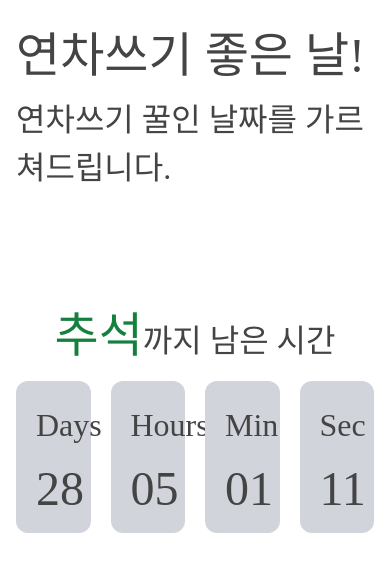
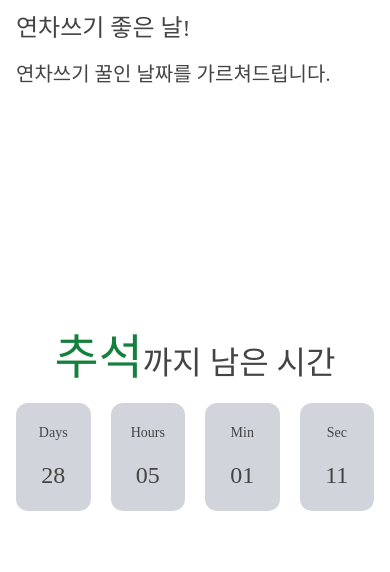
Before and after one commit to Codiving/day-off, a Next.js app: page / in a window 390 px wide. Shown: the top 572 px of the page. Built offline with nearby package versions, Linux system fonts and the light colour scheme; a web font is replaced by a local one.

Commit message:
style: Intro 컴포넌트 반응형 추가

```diff
--- a/app/components/Intro/ClosestHolidayCountDown.tsx
+++ b/app/components/Intro/ClosestHolidayCountDown.tsx
@@ -48,24 +48,24 @@ export default function ClosestHolidayCountDown(
       </h2>
       <div className="grid grid-flow-col gap-5 text-center grid-cols-4">
         <div className="flex flex-col gap-4 p-5 bg-gray-300 rounded-xl">
-          <span>Days</span>
-          <span className="text-5xl">{timeLeft.days}</span>
+          <span className="text-sm sm:text-4xl">Days</span>
+          <span className="text-2xl sm:text-5xl">{timeLeft.days}</span>
         </div>
         <div className="flex flex-col gap-4 p-5 bg-gray-300 rounded-xl">
-          <span>Hours</span>
-          <span className="text-5xl">
+          <span className="text-sm sm:text-4xl">Hours</span>
+          <span className="text-2xl sm:text-5xl">
             {String(timeLeft.hours).padStart(2, "0")}
           </span>
         </div>
         <div className="flex flex-col gap-4 p-5 bg-gray-300 rounded-xl">
-          <span>Min</span>
-          <span className="text-5xl">
+          <span className="text-sm sm:text-4xl">Min</span>
+          <span className="text-2xl sm:text-5xl">
             {String(timeLeft.minutes).padStart(2, "0")}
           </span>
         </div>
         <div className="flex flex-col gap-4 p-5 bg-gray-300 rounded-xl">
-          <span>Sec</span>
-          <span className="text-5xl">
+          <span className="text-sm sm:text-4xl">Sec</span>
+          <span className="text-2xl sm:text-5xl">
             {String(timeLeft.seconds).padStart(2, "0")}
           </span>
         </div>
--- a/app/components/Intro/index.tsx
+++ b/app/components/Intro/index.tsx
@@ -8,11 +8,13 @@ export default function Intro() {
   const holiday = getClosestHoliday();
   return (
     <div className="relative px-4 h-full">
-      <div className="py-8">
+      <div className="py-3 sm:py-8">
         <header>
-          <h1 className="text-5xl">연차쓰기 좋은 날!</h1>
+          <h1 className="text-2xl sm:text-5xl">연차쓰기 좋은 날!</h1>
         </header>
-        <p className="mt-4">연차쓰기 꿀인 날짜를 가르쳐드립니다.</p>
+        <p className="mt-4 text-xl sm:text-4xl">
+          연차쓰기 꿀인 날짜를 가르쳐드립니다.
+        </p>
       </div>
       {!holiday && <p>이번년도 남은 공휴일이 없습니다.</p>}
       {holiday && <ClosestHolidayCountDown holiday={holiday} />}
```
